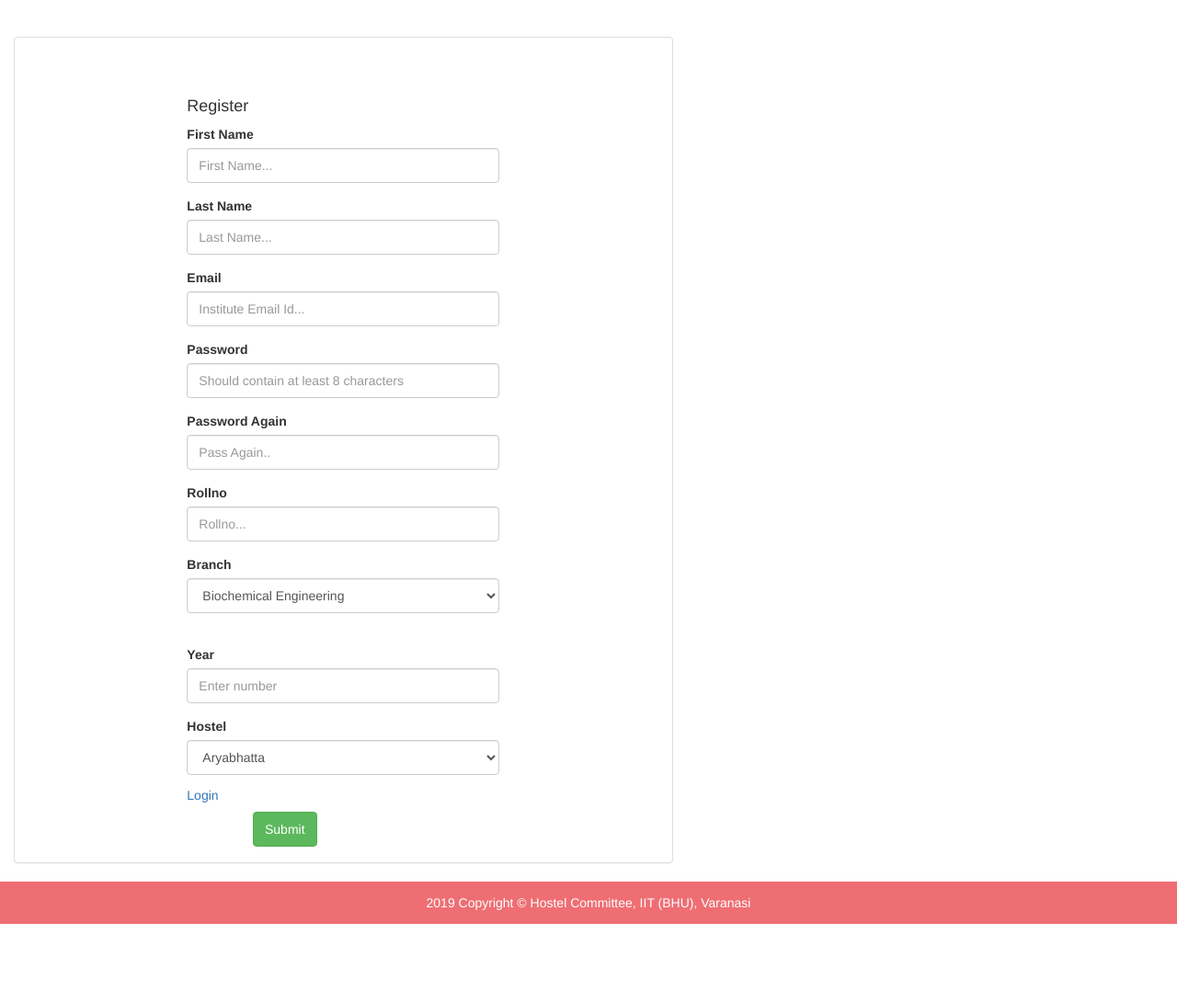
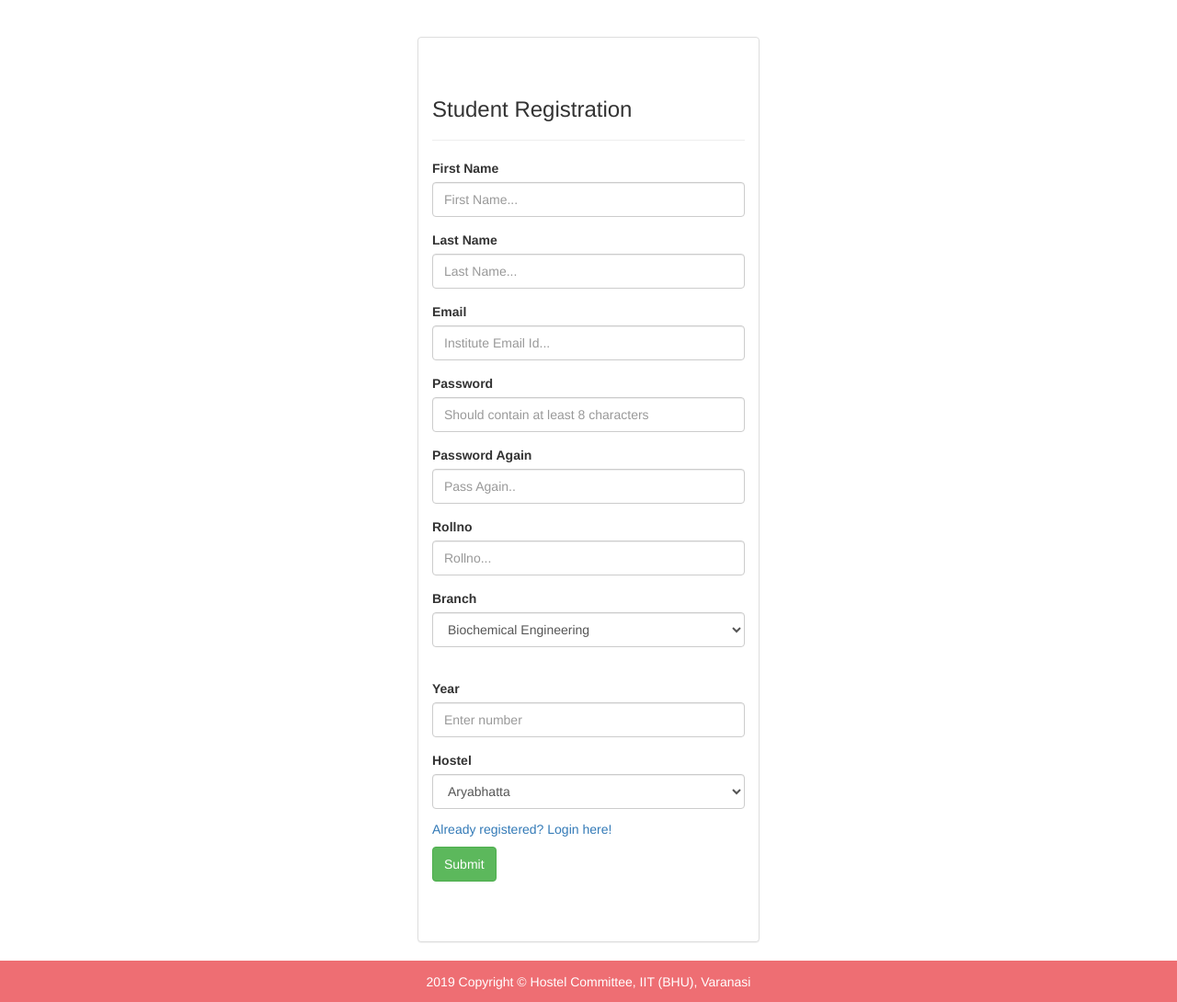
Before and after one commit to govinda18/Hostel-Management-Portal, a Django app: page /student/register/ in a window 1280 px wide. Shown: the part 53-1143 px from the top of the page at 92% size. Before the commit the page ends 1058 px from the top, so only its background shows below. Run offline with Django 3.2, Linux system fonts and the light colour scheme; data comes from the database, SQL or seed files in the repository; some libraries are stand-ins or nearby versions.

Commit message:
forms UI improved

```diff
--- a/Student/templates/student/register_form.html
+++ b/Student/templates/student/register_form.html
@@ -33,14 +33,15 @@
   {% include 'student/home_page_navbar.html' %}
 <br>
 
-<div class="container-fluid">
+<div class="container-fluid" style="margin:auto;display:table;">
         <div class="row">
-            <div class="col-sm-12 col-md-7">
+            <div class="col-sm-12 col-md-12">
                 <div class="panel panel-default">
                     <div class="panel-body">
                         <form class="login-form" action="/student/register/" method="post">
                         {% csrf_token %}
-                            <h4> Register </h4>
+                            <h3>Student Registration</h3>
+                            <hr>
                             <div class="form-group">
                                 <label class="control-label ">First Name</label>
                                 <input type="text" name="form-first-name" placeholder="First Name..." class="form-first-name form-control" id="form-first-name">
@@ -91,11 +92,10 @@
                                 {% endfor %}
                               </select>
 		                        </div>
-                            <h5><a href="/student/login">Login</a></h5>
+                            <h5><a href="/student/login">Already registered? Login here!</a></h5>
                             <div class="form-group">
-                                <div class="col-sm-offset-2 col-sm-10">
                                     <button type="submit" class="btn btn-success">Submit</button>
-                                </div>
+
                             </div>
                         </form>
 
```
Also changed, not shown: Student/templates/student/forgot_password.html (+5 -4 lines), Student/templates/student/login_form.html (+4 -5 lines).
